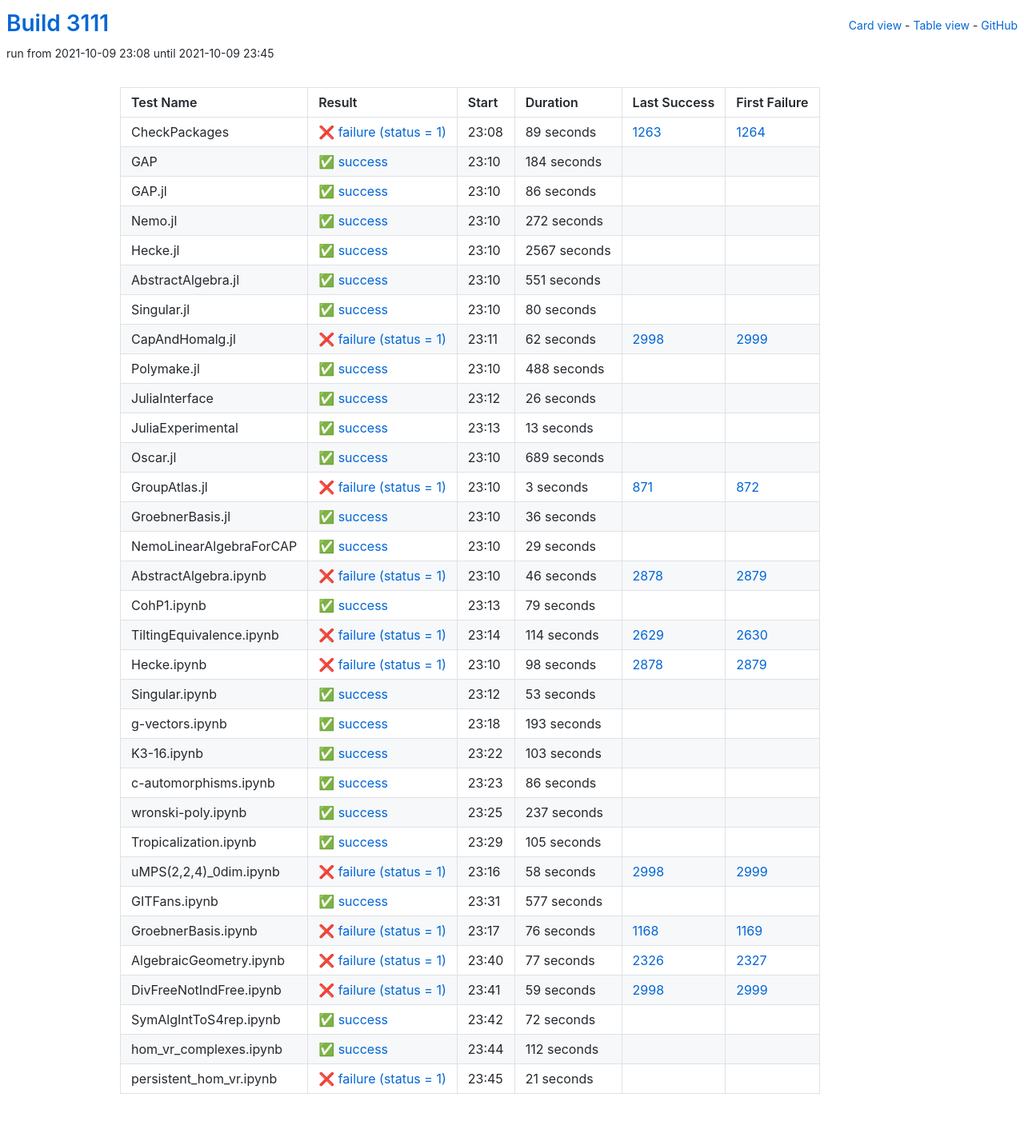
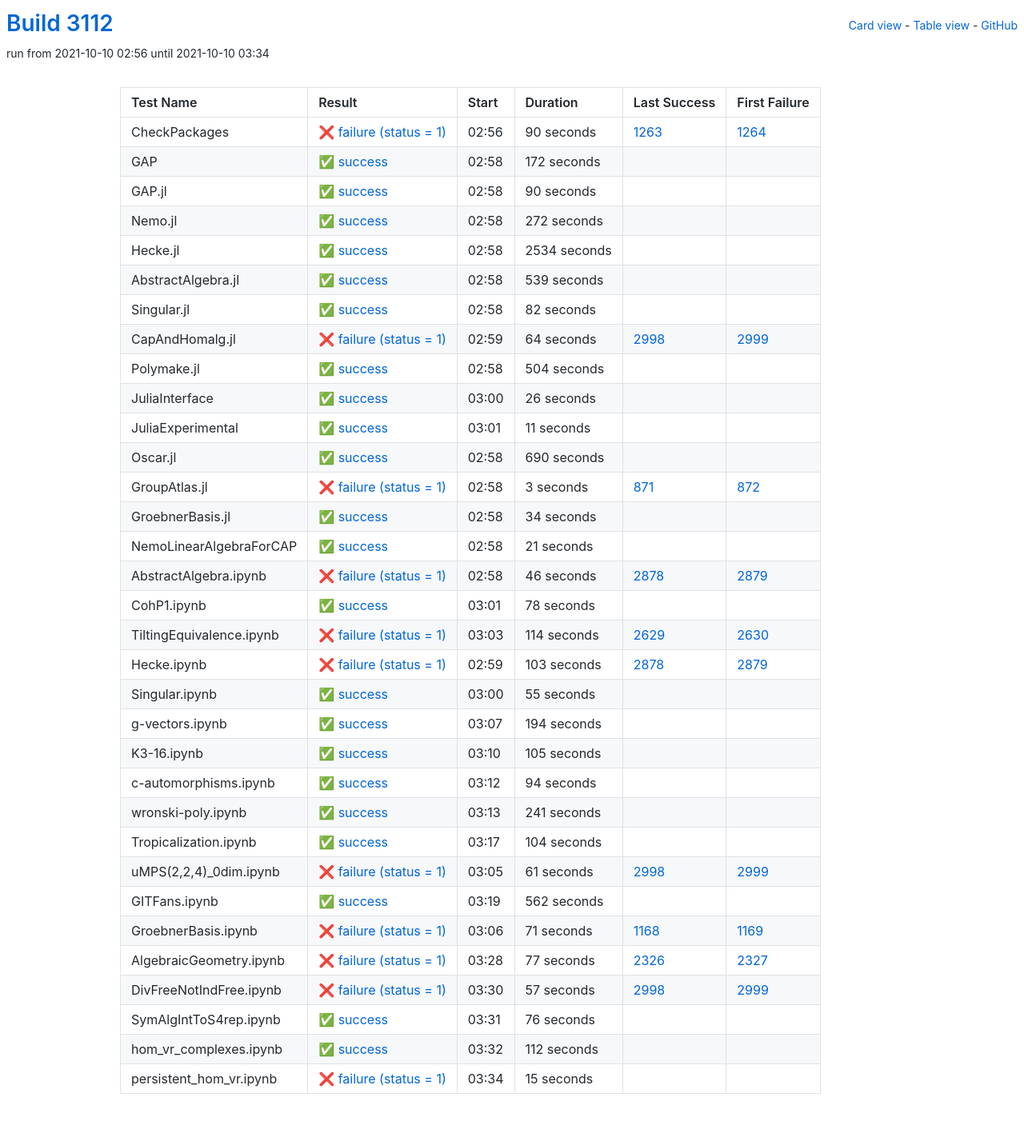
Before and after one commit to oscar-system/oscar-ci-status-stable, a Jekyll site: the page built from table.html, in a window 1280 px wide. Shown: the whole page at 80% size. Built offline with Jekyll 4.4.1, drawn with Linux system fonts in a browser that asks for light colours.

Commit message:
Build #3112

```diff
--- a/_data/ci.yml
+++ b/_data/ci.yml
@@ -1,6 +1,6 @@
 ---
-build: 3111
-build_url: https://oscarci.mathematik.uni-kl.de/job/oscar-stable/3111/
+build: 3112
+build_url: https://oscarci.mathematik.uni-kl.de/job/oscar-stable/3112/
 job: oscar-stable
 organization: oscar-system
 repo: oscar-ci-status-stable
@@ -8,44 +8,44 @@ repourl: https://github.com/oscar-system/oscar-ci-status-stable
 tests:
 - name: CheckPackages
   id: checkpackages
-  log: https://oscarci.mathematik.uni-kl.de/job/oscar-stable/3111/artifact/logs/build-3111/CheckPackages.log
-  start: 2021-10-09 23:08
+  log: https://oscarci.mathematik.uni-kl.de/job/oscar-stable/3112/artifact/logs/build-3112/CheckPackages.log
+  start: 2021-10-10 02:56
   success: false
   exitcode: 1
   status: failure
-  duration: 89
+  duration: 90
   last_success: 1263
   last_success_url: https://oscarci.mathematik.uni-kl.de/job/oscar-stable/1263/
   first_failure: 1264
   first_failure_url: https://oscarci.mathematik.uni-kl.de/job/oscar-stable/1264/
 - name: GAP
   id: gap
-  log: https://oscarci.mathematik.uni-kl.de/job/oscar-stable/3111/artifact/logs/build-3111/GAP.log
-  start: 2021-10-09 23:10
+  log: https://oscarci.mathematik.uni-kl.de/job/oscar-stable/3112/artifact/logs/build-3112/GAP.log
+  start: 2021-10-10 02:58
   success: true
   exitcode: 0
   status: success
-  duration: 184
+  duration: 172
   last_success: false
   last_success_url:
   first_failure: false
   first_failure_url:
 - name: GAP.jl
   id: gap-jl
-  log: https://oscarci.mathematik.uni-kl.de/job/oscar-stable/3111/artifact/logs/build-3111/GAP.jl.log
-  start: 2021-10-09 23:10
+  log: https://oscarci.mathematik.uni-kl.de/job/oscar-stable/3112/artifact/logs/build-3112/GAP.jl.log
+  start: 2021-10-10 02:58
   success: true
   exitcode: 0
   status: success
-  duration: 86
+  duration: 90
   last_success: false
   last_success_url:
   first_failure: false
   first_failure_url:
 - name: Nemo.jl
   id: nemo-jl
-  log: https://oscarci.mathematik.uni-kl.de/job/oscar-stable/3111/artifact/logs/build-3111/Nemo.jl.log
-  start: 2021-10-09 23:10
+  log: https://oscarci.mathematik.uni-kl.de/job/oscar-stable/3112/artifact/logs/build-3112/Nemo.jl.log
+  start: 2021-10-10 02:58
   success: true
   exitcode: 0
   status: success
@@ -56,68 +56,68 @@ tests:
   first_failure_url:
 - name: Hecke.jl
   id: hecke-jl
-  log: https://oscarci.mathematik.uni-kl.de/job/oscar-stable/3111/artifact/logs/build-3111/Hecke.jl.log
-  start: 2021-10-09 23:10
+  log: https://oscarci.mathematik.uni-kl.de/job/oscar-stable/3112/artifact/logs/build-3112/Hecke.jl.log
+  start: 2021-10-10 02:58
   success: true
   exitcode: 0
   status: success
-  duration: 2567
+  duration: 2534
   last_success: false
   last_success_url:
   first_failure: false
   first_failure_url:
 - name: AbstractAlgebra.jl
   id: abstractalgebra-jl
-  log: https://oscarci.mathematik.uni-kl.de/job/oscar-stable/3111/artifact/logs/build-3111/AbstractAlgebra.jl.log
-  start: 2021-10-09 23:10
+  log: https://oscarci.mathematik.uni-kl.de/job/oscar-stable/3112/artifact/logs/build-3112/AbstractAlgebra.jl.log
+  start: 2021-10-10 02:58
   success: true
   exitcode: 0
   status: success
-  duration: 551
+  duration: 539
   last_success: false
   last_success_url:
   first_failure: false
   first_failure_url:
 - name: Singular.jl
   id: singular-jl
-  log: https://oscarci.mathematik.uni-kl.de/job/oscar-stable/3111/artifact/logs/build-3111/Singular.jl.log
-  start: 2021-10-09 23:10
+  log: https://oscarci.mathematik.uni-kl.de/job/oscar-stable/3112/artifact/logs/build-3112/Singular.jl.log
+  start: 2021-10-10 02:58
   success: true
   exitcode: 0
   status: success
-  duration: 80
+  duration: 82
   last_success: false
   last_success_url:
   first_failure: false
   first_failure_url:
 - name: CapAndHomalg.jl
   id: capandhomalg-jl
-  log: https://oscarci.mathematik.uni-kl.de/job/oscar-stable/3111/artifact/logs/build-3111/CapAndHomalg.jl.log
-  start: 2021-10-09 23:11
+  log: https://oscarci.mathematik.uni-kl.de/job/oscar-stable/3112/artifact/logs/build-3112/CapAndHomalg.jl.log
+  start: 2021-10-10 02:59
   success: false
   exitcode: 1
   status: failure
-  duration: 62
+  duration: 64
   last_success: 2998
   last_success_url: https://oscarci.mathematik.uni-kl.de/job/oscar-stable/2998/
   first_failure: 2999
   first_failure_url: https://oscarci.mathematik.uni-kl.de/job/oscar-stable/2999/
 - name: Polymake.jl
   id: polymake-jl
-  log: https://oscarci.mathematik.uni-kl.de/job/oscar-stable/3111/artifact/logs/build-3111/Polymake.jl.log
-  start: 2021-10-09 23:10
+  log: https://oscarci.mathematik.uni-kl.de/job/oscar-stable/3112/artifact/logs/build-3112/Polymake.jl.log
+  start: 2021-10-10 02:58
   success: true
   exitcode: 0
   status: success
-  duration: 488
+  duration: 504
   last_success: false
   last_success_url:
   first_failure: false
   first_failure_url:
 - name: JuliaInterface
   id: juliainterface
-  log: https://oscarci.mathematik.uni-kl.de/job/oscar-stable/3111/artifact/logs/build-3111/JuliaInterface.log
-  start: 2021-10-09 23:12
+  log: https://oscarci.mathematik.uni-kl.de/job/oscar-stable/3112/artifact/logs/build-3112/JuliaInterface.log
+  start: 2021-10-10 03:00
   success: true
   exitcode: 0
   status: success
@@ -128,32 +128,32 @@ tests:
   first_failure_url:
 - name: JuliaExperimental
   id: juliaexperimental
-  log: https://oscarci.mathematik.uni-kl.de/job/oscar-stable/3111/artifact/logs/build-3111/JuliaExperimental.log
-  start: 2021-10-09 23:13
+  log: https://oscarci.mathematik.uni-kl.de/job/oscar-stable/3112/artifact/logs/build-3112/JuliaExperimental.log
+  start: 2021-10-10 03:01
   success: true
   exitcode: 0
   status: success
-  duration: 13
+  duration: 11
   last_success: false
   last_success_url:
   first_failure: false
   first_failure_url:
 - name: Oscar.jl
   id: oscar-jl
-  log: https://oscarci.mathematik.uni-kl.de/job/oscar-stable/3111/artifact/logs/build-3111/Oscar.jl.log
-  start: 2021-10-09 23:10
+  log: https://oscarci.mathematik.uni-kl.de/job/oscar-stable/3112/artifact/logs/build-3112/Oscar.jl.log
+  start: 2021-10-10 02:58
   success: true
   exitcode: 0
   status: success
-  duration: 689
+  duration: 690
   last_success: false
   last_success_url:
   first_failure: false
   first_failure_url:
 - name: GroupAtlas.jl
   id: groupatlas-jl
-  log: https://oscarci.mathematik.uni-kl.de/job/oscar-stable/3111/artifact/logs/build-3111/GroupAtlas.jl.log
-  start: 2021-10-09 23:10
+  log: https://oscarci.mathematik.uni-kl.de/job/oscar-stable/3112/artifact/logs/build-3112/GroupAtlas.jl.log
+  start: 2021-10-10 02:58
   success: false
   exitcode: 1
   status: failure
@@ -164,32 +164,32 @@ tests:
   first_failure_url: https://oscarci.mathematik.uni-kl.de/job/oscar-stable/872/
 - name: GroebnerBasis.jl
   id: groebnerbasis-jl
-  log: https://oscarci.mathematik.uni-kl.de/job/oscar-stable/3111/artifact/logs/build-3111/GroebnerBasis.jl.log
-  start: 2021-10-09 23:10
+  log: https://oscarci.mathematik.uni-kl.de/job/oscar-stable/3112/artifact/logs/build-3112/GroebnerBasis.jl.log
+  start: 2021-10-10 02:58
   success: true
   exitcode: 0
   status: success
-  duration: 36
+  duration: 34
   last_success: false
   last_success_url:
   first_failure: false
   first_failure_url:
 - name: NemoLinearAlgebraForCAP
   id: nemolinearalgebraforcap
-  log: https://oscarci.mathematik.uni-kl.de/job/oscar-stable/3111/artifact/logs/build-3111/NemoLinearAlgebraForCAP.log
-  start: 2021-10-09 23:10
+  log: https://oscarci.mathematik.uni-kl.de/job/oscar-stable/3112/artifact/logs/build-3112/NemoLinearAlgebraForCAP.log
+  start: 2021-10-10 02:58
   success: true
   exitcode: 0
   status: success
-  duration: 29
+  duration: 21
   last_success: false
   last_success_url:
   first_failure: false
   first_failure_url:
 - name: AbstractAlgebra.ipynb
   id: abstractalgebra-ipynb
-  log: https://oscarci.mathematik.uni-kl.de/job/oscar-stable/3111/artifact/logs/build-3111/AbstractAlgebra.ipynb.log
-  start: 2021-10-09 23:10
+  log: https://oscarci.mathematik.uni-kl.de/job/oscar-stable/3112/artifact/logs/build-3112/AbstractAlgebra.ipynb.log
+  start: 2021-10-10 02:58
   success: false
   exitcode: 1
   status: failure
@@ -200,20 +200,20 @@ tests:
   first_failure_url: https://oscarci.mathematik.uni-kl.de/job/oscar-stable/2879/
 - name: CohP1.ipynb
   id: cohp1-ipynb
-  log: https://oscarci.mathematik.uni-kl.de/job/oscar-stable/3111/artifact/logs/build-3111/CohP1.ipynb.log
-  start: 2021-10-09 23:13
+  log: https://oscarci.mathematik.uni-kl.de/job/oscar-stable/3112/artifact/logs/build-3112/CohP1.ipynb.log
+  start: 2021-10-10 03:01
   success: true
   exitcode: 0
   status: success
-  duration: 79
+  duration: 78
   last_success: false
   last_success_url:
   first_failure: false
   first_failure_url:
 - name: TiltingEquivalence.ipynb
   id: tiltingequivalence-ipynb
-  log: https://oscarci.mathematik.uni-kl.de/job/oscar-stable/3111/artifact/logs/build-3111/TiltingEquivalence.ipynb.log
-  start: 2021-10-09 23:14
+  log: https://oscarci.mathematik.uni-kl.de/job/oscar-stable/3112/artifact/logs/build-3112/TiltingEquivalence.ipynb.log
+  start: 2021-10-10 03:03
   success: false
   exitcode: 1
   status: failure
@@ -224,80 +224,44 @@ tests:
   first_failure_url: https://oscarci.mathematik.uni-kl.de/job/oscar-stable/2630/
 - name: Hecke.ipynb
   id: hecke-ipynb
-  log: https://oscarci.mathematik.uni-kl.de/job/oscar-stable/3111/artifact/logs/build-3111/Hecke.ipynb.log
-  start: 2021-10-09 23:10
+  log: https://oscarci.mathematik.uni-kl.de/job/oscar-stable/3112/artifact/logs/build-3112/Hecke.ipynb.log
+  start: 2021-10-10 02:59
   success: false
   exitcode: 1
   status: failure
-  duration: 98
+  duration: 103
   last_success: 2878
   last_success_url: https://oscarci.mathematik.uni-kl.de/job/oscar-stable/2878/
   first_failure: 2879
   first_failure_url: https://oscarci.mathematik.uni-kl.de/job/oscar-stable/2879/
 - name: Singular.ipynb
   id: singular-ipynb
-  log: https://oscarci.mathematik.uni-kl.de/job/oscar-stable/3111/artifact/logs/build-3111/Singular.ipynb.log
-  start: 2021-10-09 23:12
+  log: https://oscarci.mathematik.uni-kl.de/job/oscar-stable/3112/artifact/logs/build-3112/Singular.ipynb.log
+  start: 2021-10-10 03:00
   success: true
   exitcode: 0
   status: success
-  duration: 53
+  duration: 55
   last_success: false
   last_success_url:
   first_failure: false
   first_failure_url:
 - name: g-vectors.ipynb
   id: g-vectors-ipynb
-  log: https://oscarci.mathematik.uni-kl.de/job/oscar-stable/3111/artifact/logs/build-3111/g-vectors.ipynb.log
-  start: 2021-10-09 23:18
+  log: https://oscarci.mathematik.uni-kl.de/job/oscar-stable/3112/artifact/logs/build-3112/g-vectors.ipynb.log
+  start: 2021-10-10 03:07
   success: true
   exitcode: 0
   status: success
-  duration: 193
+  duration: 194
   last_success: false
   last_success_url:
   first_failure: false
   first_failure_url:
 - name: K3-16.ipynb
   id: k3-16-ipynb
-  log: https://oscarci.mathematik.uni-kl.de/job/oscar-stable/3111/artifact/logs/build-3111/K3-16.ipynb.log
-  start: 2021-10-09 23:22
-  success: true
-  exitcode: 0
-  status: success
-  duration: 103
-  last_success: false
-  last_success_url:
-  first_failure: false
-  first_failure_url:
-- name: c-automorphisms.ipynb
-  id: c-automorphisms-ipynb
-  log: https://oscarci.mathematik.uni-kl.de/job/oscar-stable/3111/artifact/logs/build-3111/c-automorphisms.ipynb.log
-  start: 2021-10-09 23:23
-  success: true
-  exitcode: 0
-  status: success
-  duration: 86
-  last_success: false
-  last_success_url:
-  first_failure: false
-  first_failure_url:
-- name: wronski-poly.ipynb
-  id: wronski-poly-ipynb
-  log: https://oscarci.mathematik.uni-kl.de/job/oscar-stable/3111/artifact/logs/build-3111/wronski-poly.ipynb.log
-  start: 2021-10-09 23:25
-  success: true
-  exitcode: 0
-  status: success
-  duration: 237
-  last_success: false
-  last_success_url:
-  first_failure: false
-  first_failure_url:
-- name: Tropicalization.ipynb
-  id: tropicalization-ipynb
-  log: https://oscarci.mathematik.uni-kl.de/job/oscar-stable/3111/artifact/logs/build-3111/Tropicalization.ipynb.log
-  start: 2021-10-09 23:29
+  log: https://oscarci.mathematik.uni-kl.de/job/oscar-stable/3112/artifact/logs/build-3112/K3-16.ipynb.log
+  start: 2021-10-10 03:10
   success: true
   exitcode: 0
   status: success
@@ -306,46 +270,82 @@ tests:
   last_success_url:
   first_failure: false
   first_failure_url:
+- name: c-automorphisms.ipynb
+  id: c-automorphisms-ipynb
+  log: https://oscarci.mathematik.uni-kl.de/job/oscar-stable/3112/artifact/logs/build-3112/c-automorphisms.ipynb.log
+  start: 2021-10-10 03:12
+  success: true
+  exitcode: 0
+  status: success
+  duration: 94
+  last_success: false
+  last_success_url:
+  first_failure: false
+  first_failure_url:
+- name: wronski-poly.ipynb
+  id: wronski-poly-ipynb
+  log: https://oscarci.mathematik.uni-kl.de/job/oscar-stable/3112/artifact/logs/build-3112/wronski-poly.ipynb.log
+  start: 2021-10-10 03:13
+  success: true
+  exitcode: 0
+  status: success
+  duration: 241
+  last_success: false
+  last_success_url:
+  first_failure: false
+  first_failure_url:
+- name: Tropicalization.ipynb
+  id: tropicalization-ipynb
+  log: https://oscarci.mathematik.uni-kl.de/job/oscar-stable/3112/artifact/logs/build-3112/Tropicalization.ipynb.log
+  start: 2021-10-10 03:17
+  success: true
+  exitcode: 0
+  status: success
+  duration: 104
+  last_success: false
+  last_success_url:
+  first_failure: false
+  first_failure_url:
 - name: uMPS(2,2,4)_0dim.ipynb
   id: umps-2-2-4-0dim-ipynb
-  log: https://oscarci.mathematik.uni-kl.de/job/oscar-stable/3111/artifact/logs/build-3111/uMPS-2-2-4-_0dim.ipynb.log
-  start: 2021-10-09 23:16
+  log: https://oscarci.mathematik.uni-kl.de/job/oscar-stable/3112/artifact/logs/build-3112/uMPS-2-2-4-_0dim.ipynb.log
+  start: 2021-10-10 03:05
   success: false
   exitcode: 1
   status: failure
-  duration: 58
+  duration: 61
   last_success: 2998
   last_success_url: https://oscarci.mathematik.uni-kl.de/job/oscar-stable/2998/
   first_failure: 2999
   first_failure_url: https://oscarci.mathematik.uni-kl.de/job/oscar-stable/2999/
 - name: GITFans.ipynb
   id: gitfans-ipynb
-  log: https://oscarci.mathematik.uni-kl.de/job/oscar-stable/3111/artifact/logs/build-3111/GITFans.ipynb.log
-  start: 2021-10-09 23:31
+  log: https://oscarci.mathematik.uni-kl.de/job/oscar-stable/3112/artifact/logs/build-3112/GITFans.ipynb.log
+  start: 2021-10-10 03:19
   success: true
   exitcode: 0
   status: success
-  duration: 577
+  duration: 562
   last_success: false
   last_success_url:
   first_failure: false
   first_failure_url:
 - name: GroebnerBasis.ipynb
   id: groebnerbasis-ipynb
-  log: https://oscarci.mathematik.uni-kl.de/job/oscar-stable/3111/artifact/logs/build-3111/GroebnerBasis.ipynb.log
-  start: 2021-10-09 23:17
+  log: https://oscarci.mathematik.uni-kl.de/job/oscar-stable/3112/artifact/logs/build-3112/GroebnerBasis.ipynb.log
+  start: 2021-10-10 03:06
   success: false
   exitcode: 1
   status: failure
-  duration: 76
+  duration: 71
   last_success: 1168
   last_success_url: https://oscarci.mathematik.uni-kl.de/job/oscar-stable/1168/
   first_failure: 1169
   first_failure_url: https://oscarci.mathematik.uni-kl.de/job/oscar-stable/1169/
 - name: AlgebraicGeometry.ipynb
   id: algebraicgeometry-ipynb
-  log: https://oscarci.mathematik.uni-kl.de/job/oscar-stable/3111/artifact/logs/build-3111/AlgebraicGeometry.ipynb.log
-  start: 2021-10-09 23:40
+  log: https://oscarci.mathematik.uni-kl.de/job/oscar-stable/3112/artifact/logs/build-3112/AlgebraicGeometry.ipynb.log
+  start: 2021-10-10 03:28
   success: false
   exitcode: 1
   status: failure
@@ -356,32 +356,32 @@ tests:
   first_failure_url: https://oscarci.mathematik.uni-kl.de/job/oscar-stable/2327/
 - name: DivFreeNotIndFree.ipynb
   id: divfreenotindfree-ipynb
-  log: https://oscarci.mathematik.uni-kl.de/job/oscar-stable/3111/artifact/logs/build-3111/DivFreeNotIndFree.ipynb.log
-  start: 2021-10-09 23:41
+  log: https://oscarci.mathematik.uni-kl.de/job/oscar-stable/3112/artifact/logs/build-3112/DivFreeNotIndFree.ipynb.log
+  start: 2021-10-10 03:30
   success: false
   exitcode: 1
   status: failure
-  duration: 59
+  duration: 57
   last_success: 2998
   last_success_url: https://oscarci.mathematik.uni-kl.de/job/oscar-stable/2998/
   first_failure: 2999
   first_failure_url: https://oscarci.mathematik.uni-kl.de/job/oscar-stable/2999/
 - name: SymAlgIntToS4rep.ipynb
   id: symalginttos4rep-ipynb
-  log: https://oscarci.mathematik.uni-kl.de/job/oscar-stable/3111/artifact/logs/build-3111/SymAlgIntToS4rep.ipynb.log
-  start: 2021-10-09 23:42
+  log: https://oscarci.mathematik.uni-kl.de/job/oscar-stable/3112/artifact/logs/build-3112/SymAlgIntToS4rep.ipynb.log
+  start: 2021-10-10 03:31
   success: true
   exitcode: 0
   status: success
-  duration: 72
+  duration: 76
   last_success: false
   last_success_url:
   first_failure: false
   first_failure_url:
 - name: hom_vr_complexes.ipynb
   id: hom-vr-complexes-ipynb
-  log: https://oscarci.mathematik.uni-kl.de/job/oscar-stable/3111/artifact/logs/build-3111/hom_vr_complexes.ipynb.log
-  start: 2021-10-09 23:44
+  log: https://oscarci.mathematik.uni-kl.de/job/oscar-stable/3112/artifact/logs/build-3112/hom_vr_complexes.ipynb.log
+  start: 2021-10-10 03:32
   success: true
   exitcode: 0
   status: success
@@ -392,12 +392,12 @@ tests:
   first_failure_url:
 - name: persistent_hom_vr.ipynb
   id: persistent-hom-vr-ipynb
-  log: https://oscarci.mathematik.uni-kl.de/job/oscar-stable/3111/artifact/logs/build-3111/persistent_hom_vr.ipynb.log
-  start: 2021-10-09 23:45
+  log: https://oscarci.mathematik.uni-kl.de/job/oscar-stable/3112/artifact/logs/build-3112/persistent_hom_vr.ipynb.log
+  start: 2021-10-10 03:34
   success: false
   exitcode: 1
   status: failure
-  duration: 21
+  duration: 15
   last_success: false
   last_success_url:
   first_failure: false
```
Also changed, not shown: README.md.
